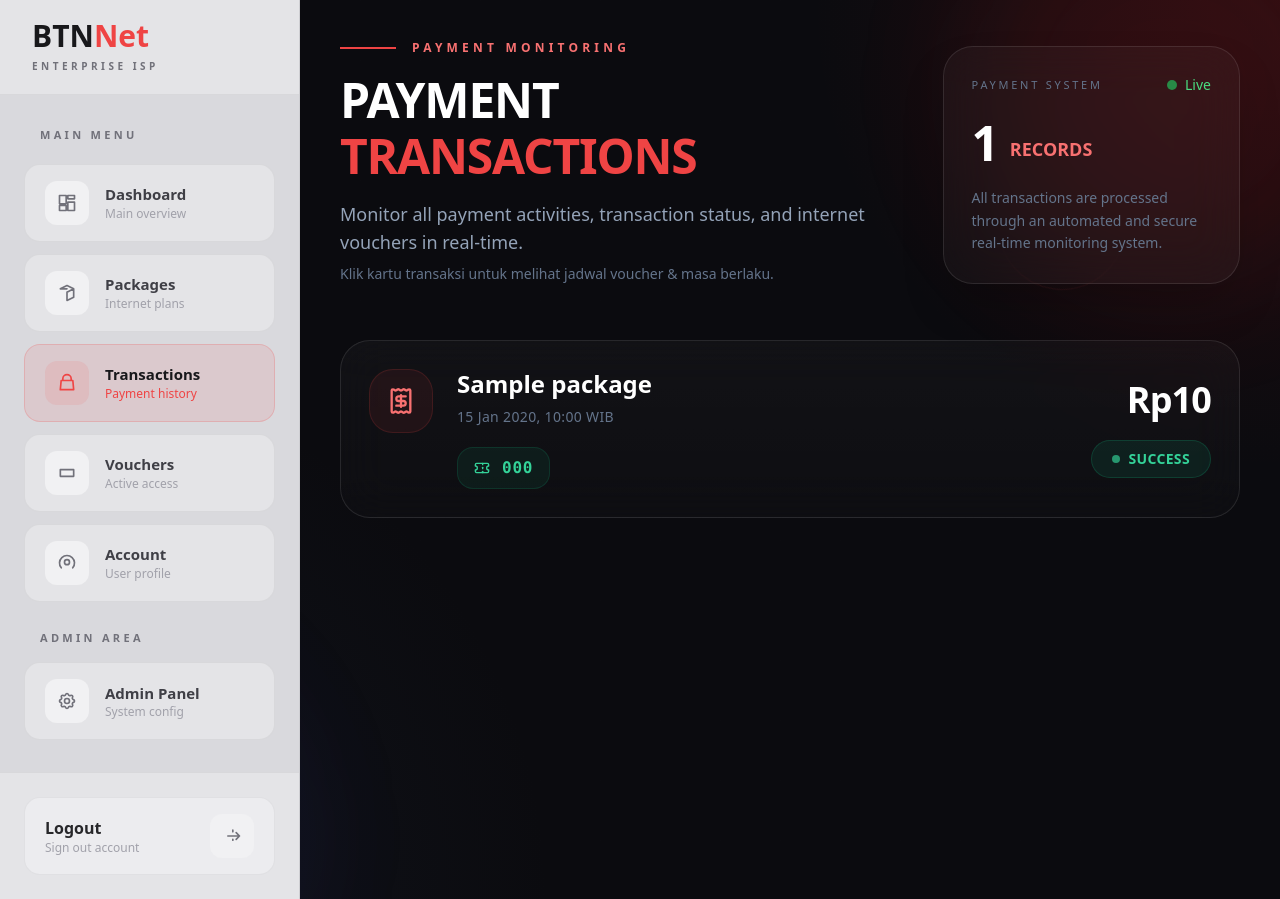
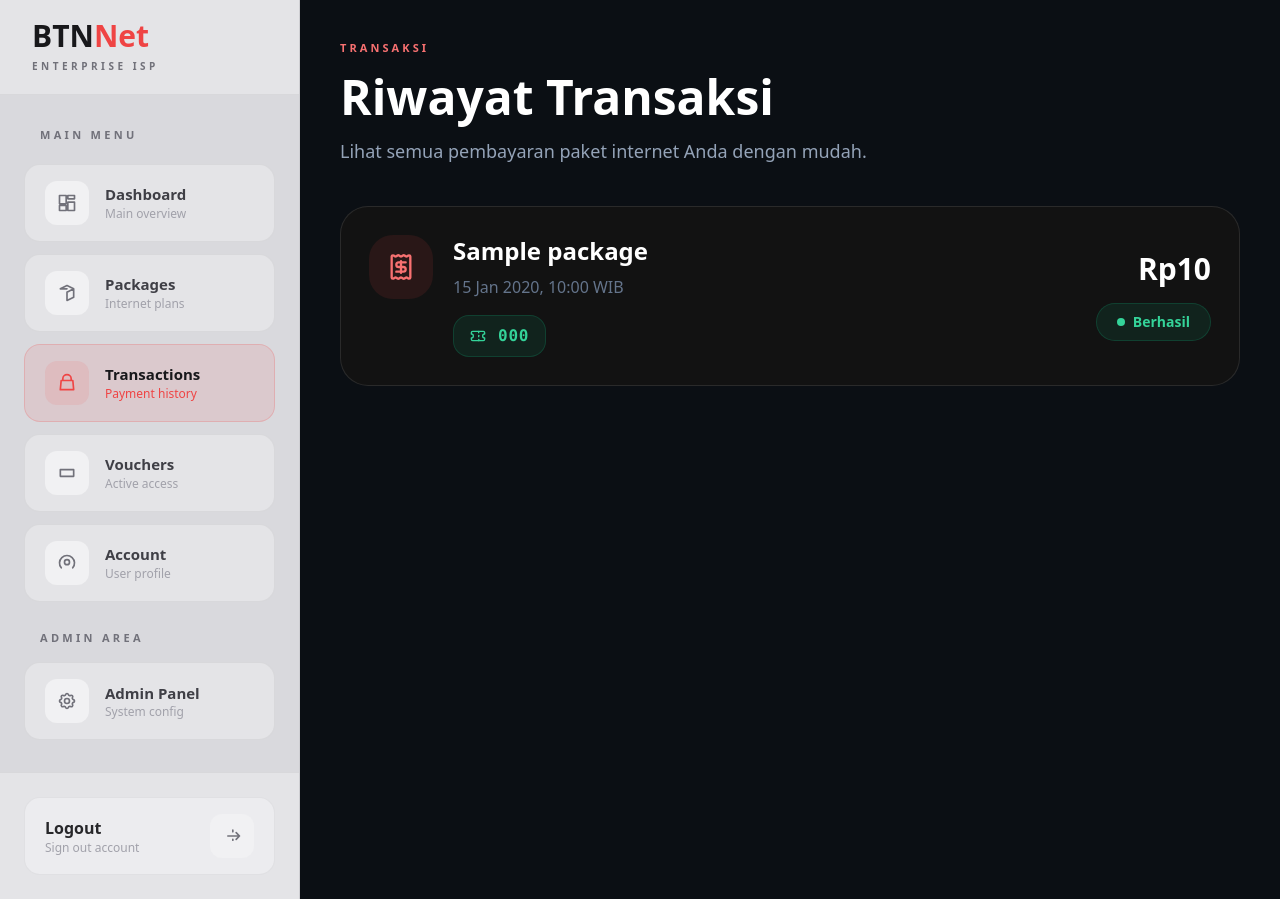
Before and after one commit to Farmil23/IFB_210_PEMROGRAMAN_WEB_LANJUT_WEBSITE_ISP_CLIENT, a Flask app: page /transactions in a window 1280 px wide. Run offline with Flask 3, Linux system fonts and the light colour scheme; a user stored in the database is signed in; tables that the repository leaves empty hold one stand-in row (values such as "Sample post"); some libraries are stand-ins or nearby versions.

Commit message:
Translate transaction page to Indonesian and simplify layout

```diff
--- a/app/templates/transactions.html
+++ b/app/templates/transactions.html
@@ -1,159 +1,53 @@
 {% extends "base_dashboard.html" %}
 
-{% block title %}Transactions | BTN Net{% endblock %}
+{% block title %}Transaksi | BTN Net{% endblock %}
 
 {% block content %}
-<div class="relative min-h-screen overflow-hidden bg-[#0b0b0f] text-white">
+<div class="min-h-screen bg-[#0b0f14] text-white">
 
-    <!-- BACKGROUND -->
-    <div class="absolute inset-0 overflow-hidden">
-
-        <!-- MAIN GRADIENT -->
-        <div class="absolute inset-0 bg-[radial-gradient(circle_at_top_right,rgba(185,28,28,0.14),transparent_30%),radial-gradient(circle_at_bottom_left,rgba(30,41,59,0.35),transparent_35%)]">
-        </div>
-
-        <!-- GRID -->
-        <div
-            class="absolute inset-0 opacity-[0.04]"
-            style="
-                background-image:
-                linear-gradient(rgba(255,255,255,0.08) 1px, transparent 1px),
-                linear-gradient(90deg, rgba(255,255,255,0.08) 1px, transparent 1px);
-                background-size: 60px 60px;
-            ">
-        </div>
-
-        <!-- GLOW -->
-        <div class="absolute top-[-120px] right-[-100px] w-[420px] h-[420px] bg-red-600/15 rounded-full blur-3xl animate-pulse">
-        </div>
-
-        <div class="absolute bottom-[-150px] left-[-120px] w-[420px] h-[420px] bg-indigo-700/15 rounded-full blur-3xl animate-pulse">
-        </div>
-
-        <!-- FLOATING ELEMENT -->
-        <div class="absolute top-[18%] right-[12%] w-32 h-32 border border-red-500/10 rounded-full animate-spin [animation-duration:20s]">
-        </div>
-
-        <div class="absolute bottom-[20%] left-[10%] w-24 h-24 border border-white/5 rounded-3xl rotate-12 animate-bounce">
-        </div>
-
-    </div>
-
-    <div class="relative z-10 flex min-h-screen">
+    <div class="flex min-h-screen">
 
         {% include 'partials/sidebar.html' %}
 
         <!-- MAIN -->
-        <main class="flex-1 px-6 py-8 lg:px-10 lg:py-10 overflow-hidden">
+        <main class="flex-1 px-6 py-8 lg:px-10 lg:py-10">
 
             <!-- HEADER -->
-            <div class="mb-14 flex flex-col xl:flex-row xl:items-end xl:justify-between gap-8">
+            <div class="mb-10">
 
-                <!-- TITLE -->
-                <div>
+                <p class="uppercase tracking-[0.28em] text-[11px] text-red-400 font-semibold">
+                    TRANSAKSI
+                </p>
 
-                    <div class="flex items-center gap-4 mb-5">
+                <h1 class="mt-4 text-4xl md:text-5xl font-black text-white">
+                    Riwayat Transaksi
+                </h1>
 
-                        <div class="w-14 h-[2px] bg-red-500"></div>
-
-                        <p class="uppercase tracking-[0.35em] text-red-400 text-xs font-semibold">
-                            Payment Monitoring
+                <p class="mt-4 text-slate-400 text-lg max-w-2xl leading-relaxed">
+                    Lihat semua pembayaran paket internet Anda dengan mudah.
                 </p>
 
             </div>
 
-                    <h1 class="text-4xl md:text-5xl font-black leading-none tracking-tight text-white">
 
-                        PAYMENT
-
-                        <span class="block text-red-500 mt-2">
-                            TRANSACTIONS
-                        </span>
-
-                    </h1>
-
-                    <p class="mt-5 text-slate-400 text-base md:text-lg max-w-2xl leading-relaxed">
-
-                        Monitor all payment activities, transaction status,
-                        and internet vouchers in real-time.
-                        <span class="text-slate-500 block mt-2 text-sm">Klik kartu transaksi untuk melihat jadwal voucher &amp; masa berlaku.</span>
-
-                    </p>
-
-                </div>
-
-                <!-- STATUS PANEL -->
-                <div class="w-full xl:w-[340px] rounded-[30px] border border-white/10 bg-white/[0.03] backdrop-blur-xl p-7 shadow-2xl">
-
-                    <!-- TOP -->
-                    <div class="flex items-center justify-between mb-6">
-
-                        <p class="uppercase tracking-[0.25em] text-[11px] text-slate-500">
-                            Payment System
-                        </p>
-
-                        <div class="flex items-center gap-2">
-
-                            <div class="w-2.5 h-2.5 rounded-full bg-green-500 animate-pulse"></div>
-
-                            <span class="text-green-400 text-sm">
-                                Live
-                            </span>
-
-                        </div>
-
-                    </div>
-
-                    <!-- COUNT -->
-                    <div class="flex items-end gap-3">
-
-                        <h2 class="text-5xl font-black tracking-tight text-white">
-                            {{ transactions|length if transactions else 0 }}
-                        </h2>
-
-                        <span class="text-red-400 text-lg font-bold mb-1">
-                            RECORDS
-                        </span>
-
-                    </div>
-
-                    <!-- DESC -->
-                    <p class="mt-5 text-slate-500 text-sm leading-relaxed">
-
-                        All transactions are processed through an automated
-                        and secure real-time monitoring system.
-
-                    </p>
-
-                </div>
-
-            </div>
-
-            <!-- TRANSACTION LIST -->
-            <div class="space-y-6">
+            <!-- TRANSACTIONS -->
+            <div class="space-y-5">
 
                 {% if transactions %}
 
                     {% for transaction in transactions %}
-                    <a href="{{ url_for('transaction_detail', transaction_id=transaction.id) }}"
-                       class="group relative block overflow-hidden rounded-[30px] border border-white/10 bg-[linear-gradient(180deg,rgba(255,255,255,0.03),rgba(255,255,255,0.015))] backdrop-blur-xl p-7 transition-all duration-500 hover:-translate-y-1 hover:border-red-500/20 hover:shadow-[0_20px_50px_rgba(185,28,28,0.10)] no-underline text-inherit">
 
-                        <!-- HOVER GLOW -->
-                        <div class="absolute inset-0 opacity-0 group-hover:opacity-100 transition duration-700">
+                    <a
+                        href="{{ url_for('transaction_detail', transaction_id=transaction.id) }}"
+                        class="block rounded-[28px] border border-white/10 bg-[#121212] p-7 transition-all duration-300 hover:border-red-500/30 hover:-translate-y-1">
 
-                            <div class="absolute top-[-60px] right-[-60px] w-40 h-40 bg-red-600/10 rounded-full blur-3xl">
-                            </div>
-
-                        </div>
-
-                        <!-- CONTENT -->
-                        <div class="relative z-10 flex flex-col xl:flex-row xl:items-center justify-between gap-8">
+                        <div class="flex flex-col lg:flex-row lg:items-center lg:justify-between gap-6">
 
                             <!-- LEFT -->
-                            <div class="flex items-start gap-6">
+                            <div class="flex items-start gap-5">
 
                                 <!-- ICON -->
-                                <div class="w-16 h-16 rounded-3xl bg-red-500/[0.08] border border-red-500/15 flex items-center justify-center shrink-0">
+                                <div class="w-16 h-16 rounded-3xl bg-red-500/10 flex items-center justify-center shrink-0">
 
                                     <i data-lucide="receipt" class="w-7 h-7 text-red-400"></i>
 
@@ -162,31 +56,26 @@
                                 <!-- INFO -->
                                 <div>
 
-                                    <h3 class="text-2xl font-bold text-white leading-tight">
+                                    <h2 class="text-2xl font-black text-white">
+                                        {{ transaction.package.name }}
+                                    </h2>
 
-                                        {{ transaction.package.name }}
-
-                                    </h3>
-
-                                    <p class="text-slate-500 mt-2 text-sm tracking-wide">
-
+                                    <p class="mt-2 text-slate-500">
                                         {{ transaction.created_at | format_wib }} {{ wib_label }}
-
                                     </p>
 
-                                    <!-- VOUCHER -->
                                     {% if transaction.status == 'paid' and transaction.voucher %}
-                                    <div class="mt-5 inline-flex items-center gap-3 px-4 py-2 rounded-2xl bg-emerald-500/[0.08] border border-emerald-500/15">
+
+                                    <div class="mt-4 inline-flex items-center gap-3 px-4 py-2 rounded-2xl bg-emerald-500/10 border border-emerald-500/20">
 
                                         <i data-lucide="ticket" class="w-4 h-4 text-emerald-400"></i>
 
                                         <span class="text-emerald-400 font-mono font-bold tracking-wider">
-
                                             {{ transaction.voucher.code }}
-
                                         </span>
 
                                     </div>
+
                                     {% endif %}
 
                                 </div>
@@ -194,52 +83,46 @@
                             </div>
 
                             <!-- RIGHT -->
-                            <div class="flex flex-col xl:items-end gap-5">
+                            <div class="flex flex-col lg:items-end gap-4">
 
                                 <!-- PRICE -->
-                                <div>
-
-                                    <span class="text-3xl lg:text-4xl font-black tracking-tight text-white">
-
+                                <h3 class="text-3xl font-black text-white">
                                     Rp{{ "{:,.0f}".format(transaction.package.price) }}
-
-                                    </span>
-
-                                </div>
+                                </h3>
 
                                 <!-- STATUS -->
                                 {% if transaction.status == 'paid' %}
 
-                                    <div class="inline-flex items-center gap-2 px-5 py-2 rounded-full bg-emerald-500/[0.10] border border-emerald-500/20">
+                                <div class="inline-flex items-center gap-2 px-5 py-2 rounded-full bg-emerald-500/10 border border-emerald-500/20">
 
-                                        <div class="w-2 h-2 rounded-full bg-emerald-400 animate-pulse"></div>
+                                    <div class="w-2 h-2 rounded-full bg-emerald-400"></div>
 
-                                        <span class="text-emerald-400 text-sm font-bold tracking-wide">
-                                            SUCCESS
+                                    <span class="text-emerald-400 text-sm font-semibold">
+                                        Berhasil
                                     </span>
 
                                 </div>
 
                                 {% elif transaction.status == 'pending' %}
 
-                                    <div class="inline-flex items-center gap-2 px-5 py-2 rounded-full bg-amber-500/[0.10] border border-amber-500/20">
+                                <div class="inline-flex items-center gap-2 px-5 py-2 rounded-full bg-amber-500/10 border border-amber-500/20">
 
-                                        <div class="w-2 h-2 rounded-full bg-amber-400 animate-pulse"></div>
+                                    <div class="w-2 h-2 rounded-full bg-amber-400"></div>
 
-                                        <span class="text-amber-400 text-sm font-bold tracking-wide">
-                                            PENDING
+                                    <span class="text-amber-400 text-sm font-semibold">
+                                        Menunggu
                                     </span>
 
                                 </div>
 
                                 {% else %}
 
-                                    <div class="inline-flex items-center gap-2 px-5 py-2 rounded-full bg-red-500/[0.10] border border-red-500/20">
+                                <div class="inline-flex items-center gap-2 px-5 py-2 rounded-full bg-red-500/10 border border-red-500/20">
 
-                                        <div class="w-2 h-2 rounded-full bg-red-400 animate-pulse"></div>
+                                    <div class="w-2 h-2 rounded-full bg-red-400"></div>
 
-                                        <span class="text-red-400 text-sm font-bold tracking-wide">
-                                            FAILED
+                                    <span class="text-red-400 text-sm font-semibold">
+                                        Gagal
                                     </span>
 
                                 </div>
@@ -251,54 +134,37 @@
                         </div>
 
                     </a>
+
                     {% endfor %}
 
                 {% else %}
 
-                    <!-- EMPTY STATE -->
-                    <div class="relative overflow-hidden rounded-[32px] border border-white/10 bg-[linear-gradient(180deg,rgba(255,255,255,0.03),rgba(255,255,255,0.015))] backdrop-blur-xl p-16 text-center">
+                <!-- EMPTY -->
+                <div class="rounded-[32px] border border-white/10 bg-[#121212] p-14 text-center">
 
-                        <!-- GLOW -->
-                        <div class="absolute top-[-50px] left-1/2 -translate-x-1/2 w-52 h-52 bg-red-600/10 rounded-full blur-3xl">
-                        </div>
+                    <div class="w-20 h-20 rounded-[24px] bg-white/[0.04] border border-white/10 flex items-center justify-center mx-auto mb-8">
 
-                        <div class="relative z-10">
-
-                            <!-- ICON -->
-                            <div class="w-24 h-24 bg-white/[0.04] border border-white/10 rounded-[28px] flex items-center justify-center mx-auto mb-8">
-
-                                <i data-lucide="shopping-bag" class="w-12 h-12 text-slate-500"></i>
+                        <i data-lucide="shopping-bag" class="w-9 h-9 text-slate-500"></i>
 
                     </div>
 
-                            <!-- TITLE -->
-                            <h3 class="text-white text-3xl font-black">
+                    <h2 class="text-4xl font-black text-white">
+                        Belum Ada Transaksi
+                    </h2>
 
-                                No Transactions Yet
-
-                            </h3>
-
-                            <!-- DESC -->
-                            <p class="text-slate-400 mt-4 text-lg max-w-xl mx-auto leading-relaxed">
-
-                                It looks like you haven't purchased any internet plans yet.
-                                Start exploring available packages now.
-
+                    <p class="mt-5 text-slate-400 text-lg max-w-2xl mx-auto leading-relaxed">
+                        Anda belum membeli paket internet.
                     </p>
 
-                            <!-- BUTTON -->
-                            <a href="/"
-                               class="mt-10 inline-flex items-center gap-3 rounded-2xl border border-red-500/15 bg-red-500/[0.08] px-8 py-4 text-white font-semibold tracking-wide transition-all duration-300 hover:bg-red-500 hover:border-red-500 hover:shadow-[0_0_30px_rgba(239,68,68,0.25)]">
+                    <a
+                        href="{{ url_for('browse_packages') }}"
+                        class="mt-8 inline-flex items-center justify-center gap-3 rounded-2xl bg-red-500 px-8 py-5 text-white font-semibold hover:bg-red-400 transition-all duration-300">
 
-                                <span>
-                                    EXPLORE PACKAGES
-                                </span>
+                        <span>Lihat Paket</span>
 
                         <i data-lucide="arrow-right" class="w-5 h-5"></i>
 
                     </a>
-
-                        </div>
 
                 </div>
 
```
Lines whose indentation alone changed are shown as unchanged.
